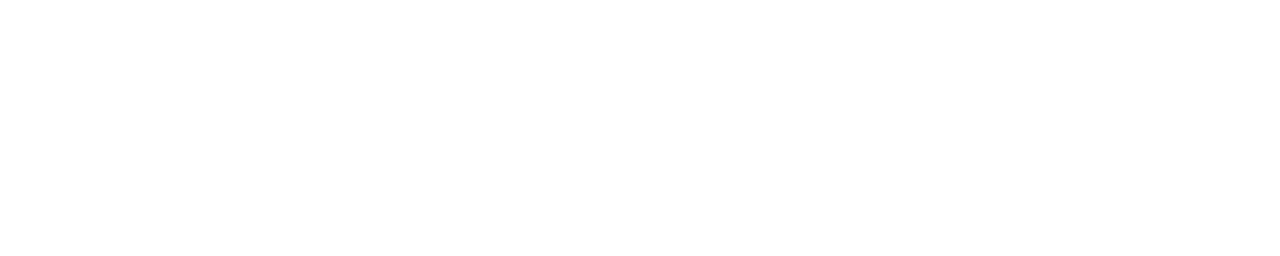
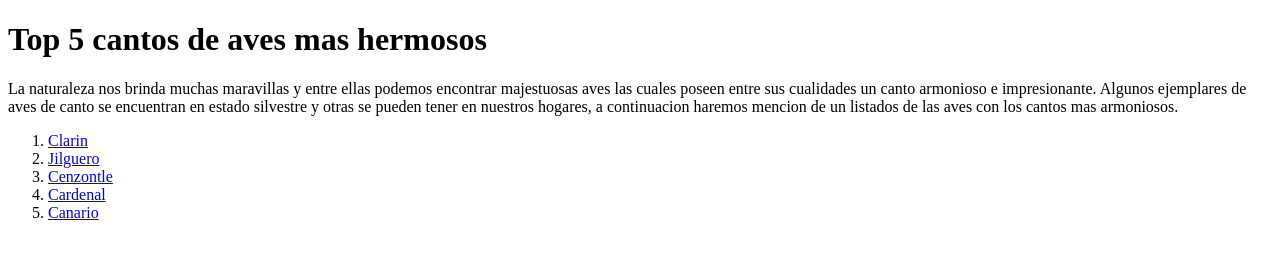
Before and after one commit to Laura341/Aves, a plain HTML site: page index.html in a window 1280 px wide. Drawn offline with Linux system fonts and the light colour scheme.

Commit message:
Agrego menu de navegacion del proyecto

```diff
--- a/index.html
+++ b/index.html
@@ -3,9 +3,26 @@
 <head>
     <meta charset="UTF-8">
     <meta name="viewport" content="width=device-width, initial-scale=1.0">
-    <title>Document</title>
+    <title>Aves de canto</title>
 </head>
 <body>
+    <!-- Header: sección superior de la página y generalmente incluye información introductoria,
+     como el título y el menú de navegación -->
+     <header>
+        <h1>Top 5 cantos de aves mas hermosos</h1>
+        <p>La naturaleza nos brinda muchas maravillas y entre ellas podemos encontrar majestuosas aves las cuales poseen entre sus cualidades un canto armonioso e impresionante. Algunos ejemplares de aves de canto se encuentran en estado silvestre y otras se pueden tener en nuestros hogares, a continuacion haremos mencion de un listados de las aves con los cantos mas armoniosos.</p>
+        <!-- Menú de navegación -->
+         <nav>
+          <ol>
+            <li><a href="#clarin">Clarin</a></li>
+            <li><a href="#jilguero">Jilguero</a></li>
+            <li><a href="#cenzontle">Cenzontle</a></li>
+            <li><a href="#cardenal">Cardenal</a></li>
+            <li><a href="#canario">Canario</a></li>
+
+          </ol>
+         </nav>
+     </header>
 
 </body>
 </html>
```
Also changed, not shown: clarin.jpg (added).
